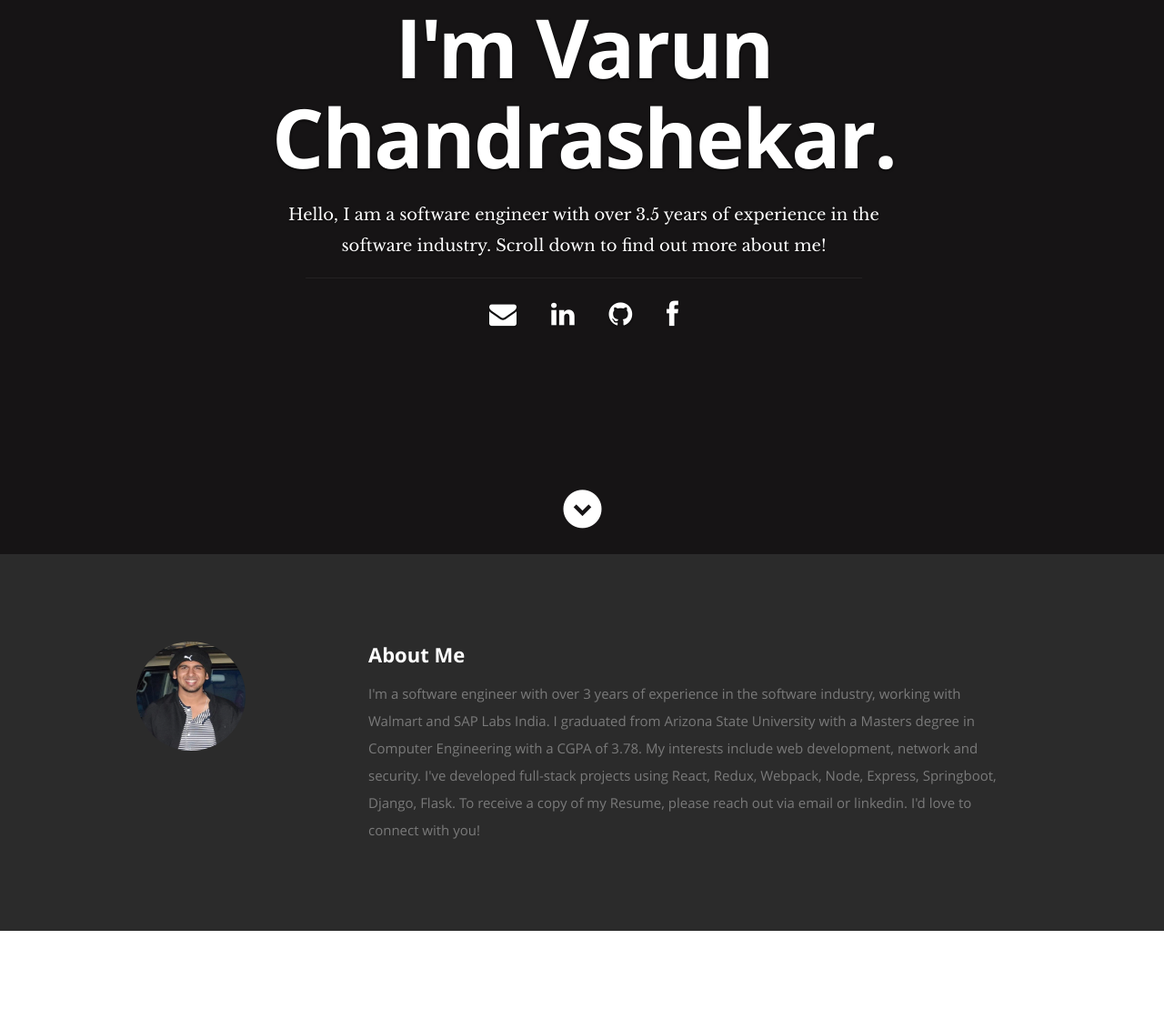
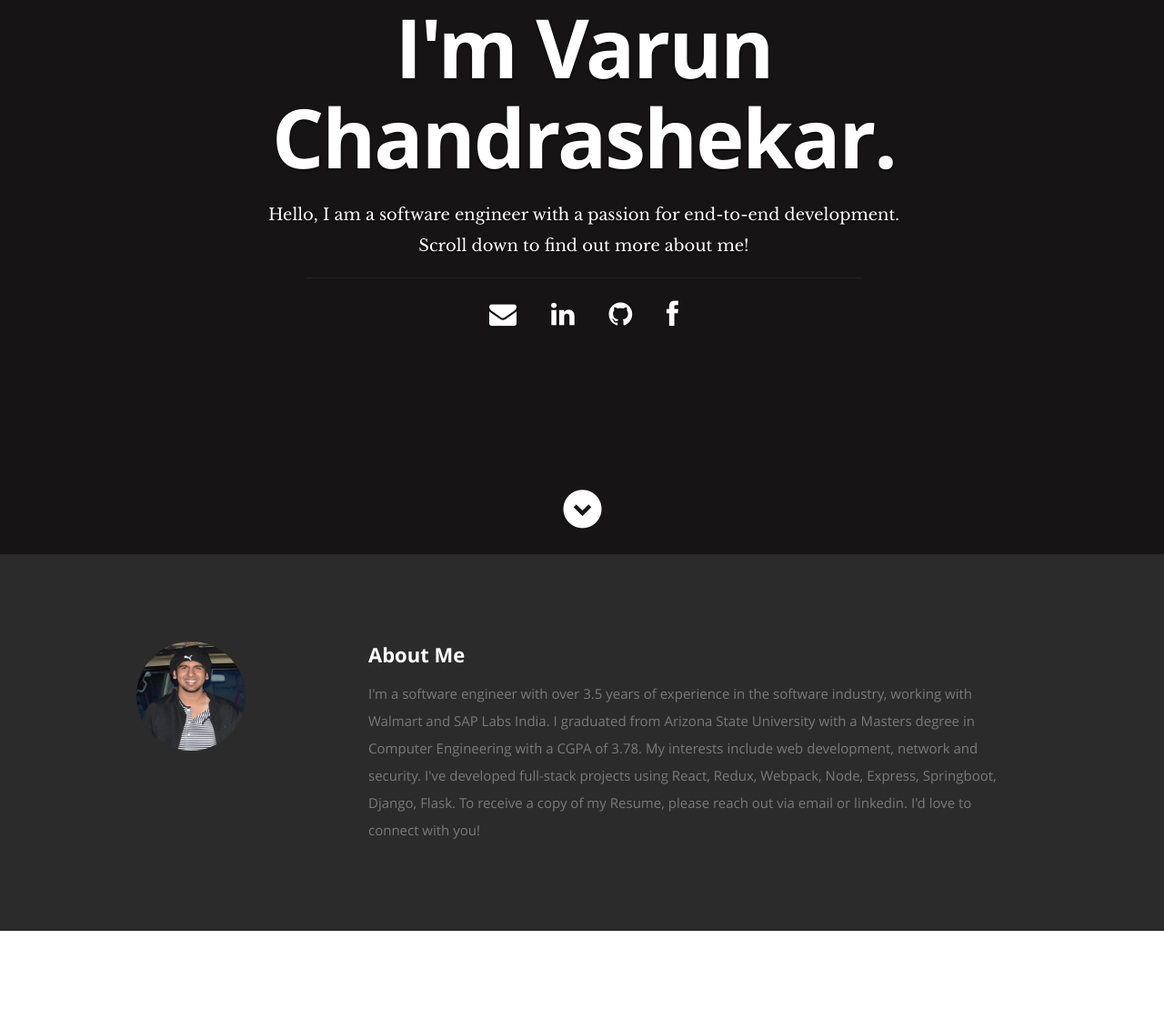
Before and after one commit to varunc93/varunc93.github.io, a plain HTML site: page index.html in a window 1280 px wide. Shown: the part 191-1301 px from the top of the page at 91% size. Drawn offline with nearby package versions, Linux system fonts and the light colour scheme.

Commit message:
Updated bio

```diff
--- a/index.html
+++ b/index.html
@@ -52,8 +52,8 @@
             <div class="banner-text">
                 <div class="banner-text">
                     <h1 class="responsive-headline">I'm Varun Chandrashekar.</h1>
-                    <h3 style="color: white;">Hello, I am a software engineer with over 3.5 years of experience in the
-                        software industry. Scroll down to find out more about me!</h3>
+                    <h3 style="color: white;">Hello, I am a software engineer with a passion for end-to-end development.
+                        Scroll down to find out more about me!</h3>
                     <hr />
                     <ul class="social">
                         <li><a href="mailto:varunchandrashekar26@gmail.com "><i class="fa fa-envelope"></i></a></li>
@@ -89,7 +89,7 @@
 
                 <h2>About Me</h2>
                 <p>
-                    I'm a software engineer with over 3 years of experience in the software industry, working with
+                    I'm a software engineer with over 3.5 years of experience in the software industry, working with
                     Walmart and SAP Labs India.
                     I graduated from Arizona State University with a Masters degree in Computer Engineering with a CGPA
                     of 3.78.
```
